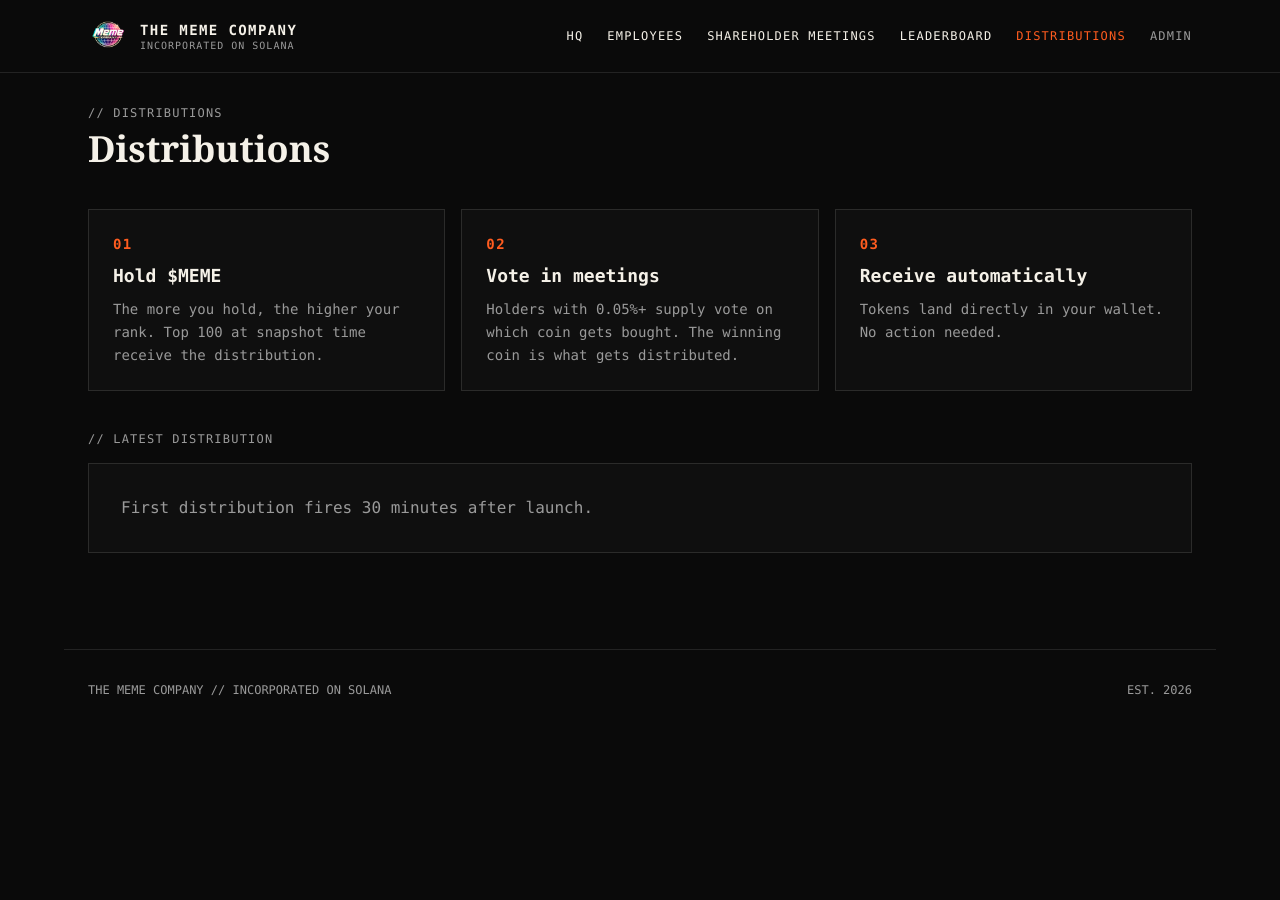
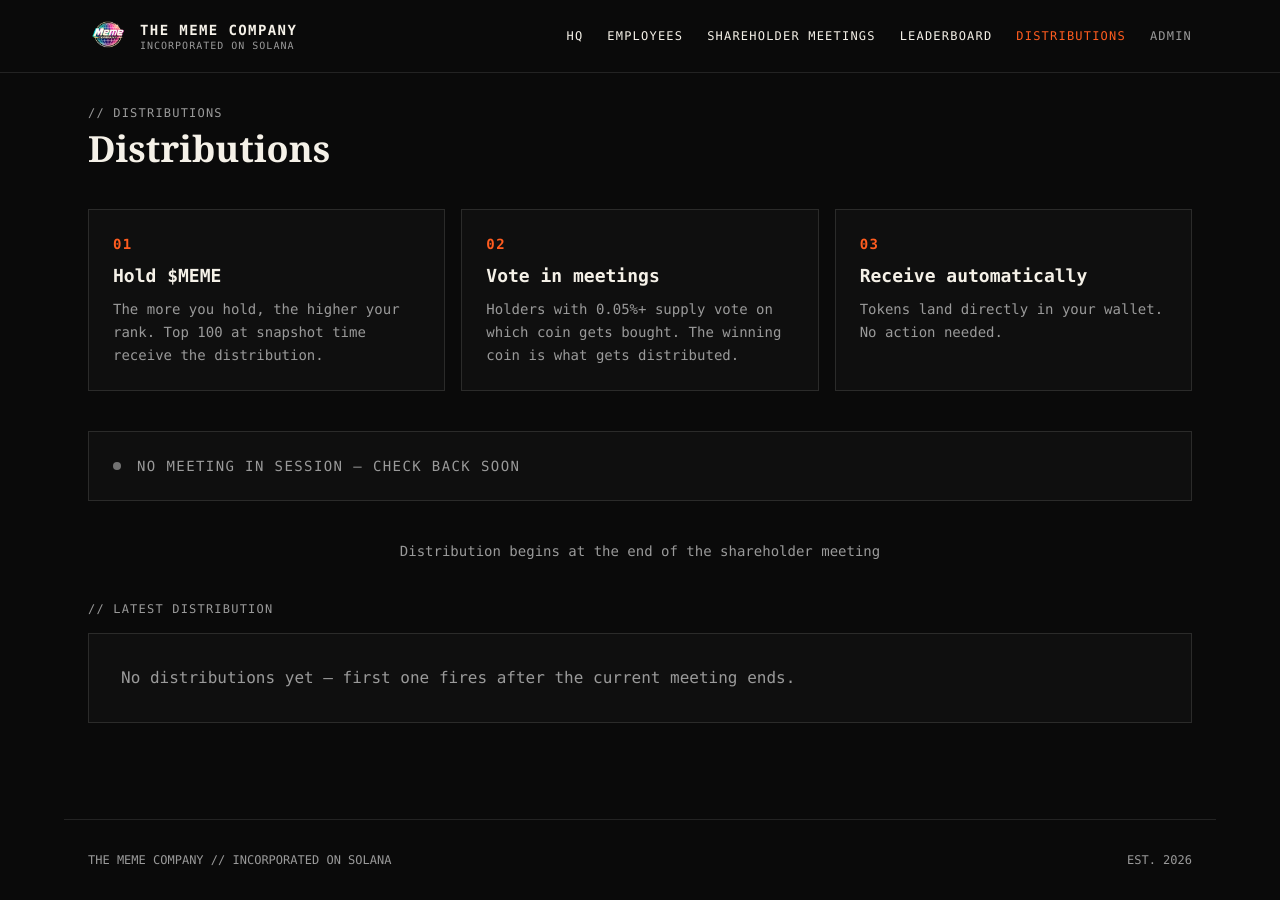
Before and after one commit to TheMemeCompany/TheMemeCompany, a Next.js app: page /claim in a window 1280 px wide. Before the commit the page ends 800 px from the top, so only its background shows below. Built offline with nearby package versions, Linux system fonts and the light colour scheme.

Commit message:
Add treasury wallet and meeting countdown to distributions page

```diff
--- a/app/claim/page.tsx
+++ b/app/claim/page.tsx
@@ -1,5 +1,6 @@
 "use client";
 import { useEffect, useState } from "react";
+import { Countdown } from "@/components/Countdown";
 
 type DistSummary = {
   id: string;
@@ -33,11 +34,29 @@ export default function DistributionsPage() {
         <InfoCard step="03" title="Receive automatically" body="Tokens land directly in your wallet. No action needed." />
       </div>
 
+      {/* Treasury wallet */}
+      {process.env.NEXT_PUBLIC_TREASURY_WALLET && (
+        <div className="corp-card p-4 flex items-center justify-between">
+          <div className="label">// Treasury Wallet</div>
+          <a
+            href={`https://solscan.io/account/${process.env.NEXT_PUBLIC_TREASURY_WALLET}`}
+            target="_blank"
+            className="font-mono text-xs text-muted hover:text-accent"
+          >
+            {process.env.NEXT_PUBLIC_TREASURY_WALLET}
+          </a>
+        </div>
+      )}
+
+      {/* Meeting countdown */}
+      <Countdown />
+      <div className="text-center text-sm text-muted -mt-6">Distribution begins at the end of the shareholder meeting</div>
+
       {/* Latest winner — hero section */}
       <section>
         <div className="label mb-4">// Latest Distribution</div>
         {!latest ? (
-          <div className="corp-card p-8 text-muted">First distribution fires 30 minutes after launch.</div>
+          <div className="corp-card p-8 text-muted">No distributions yet — first one fires after the current meeting ends.</div>
         ) : (
           <div className="corp-border p-8 flex items-center justify-between gap-8">
             <div>
```
